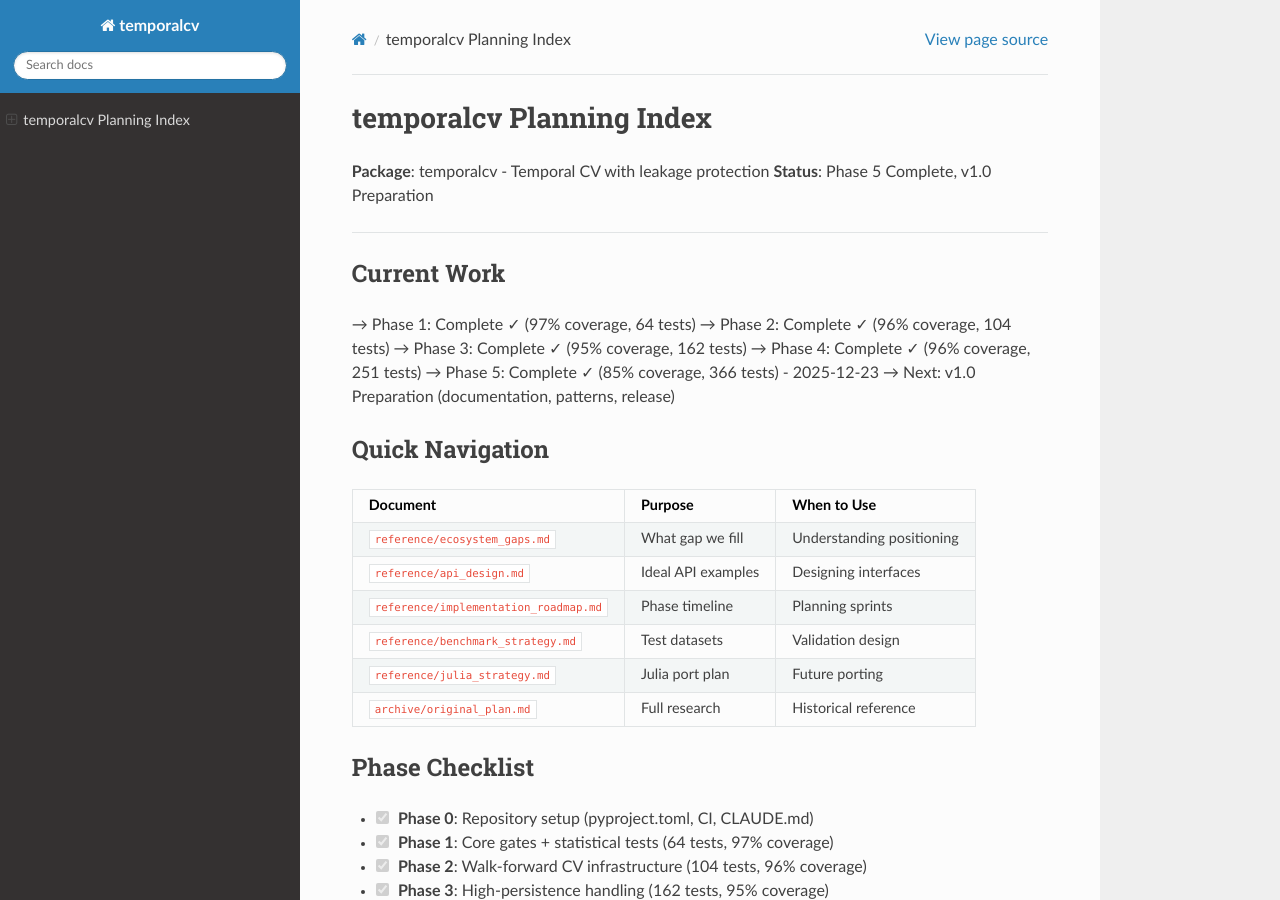
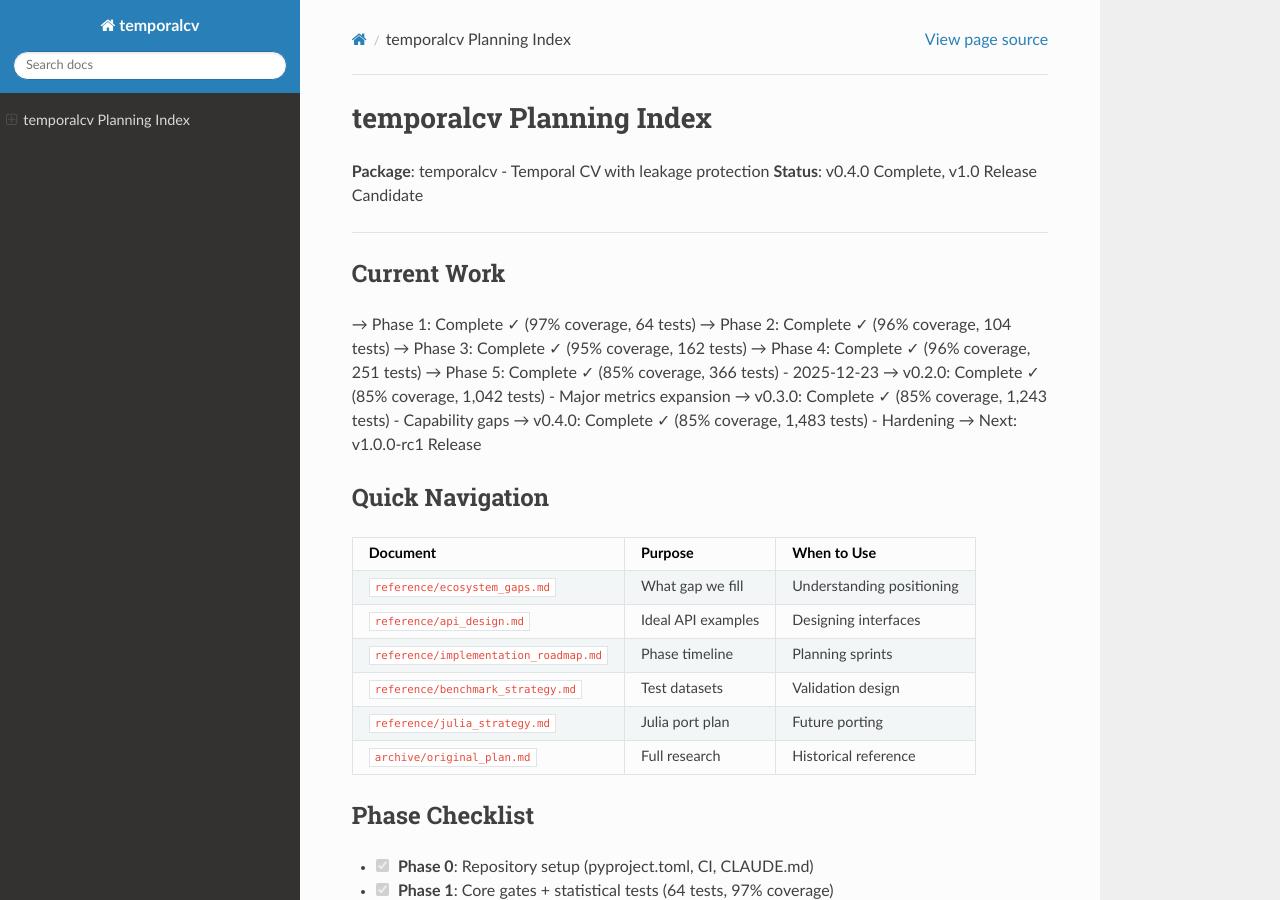
Before and after one commit to brandonmbehring-dev/temporalcv, a Sphinx documentation site: the page built from docs/plans/INDEX.md, in a window 1280 px wide and 900 px high. Built offline with Sphinx 7.4.7 and the Read the Docs theme 3.1.0, drawn with Linux system fonts in a browser that asks for light colours.

Commit message:
chore: v1.0.0-rc1 release preparation
- Version bump to 1.0.0-rc1 in pyproject.toml
- Add v0.3.0 and v0.4.0 entries to CHANGELOG.md
- Update docs/plans/INDEX.md with current status (1,483 tests)
- Update CURRENT_WORK.md for release phase

🤖 Generated with [Claude Code](https://claude.com/claude-code)

Co-Authored-By: Claude Opus 4.5 <noreply@anthropic.com>

```diff
--- a/docs/plans/INDEX.md
+++ b/docs/plans/INDEX.md
@@ -1,7 +1,7 @@
 # temporalcv Planning Index
 
 **Package**: temporalcv - Temporal CV with leakage protection
-**Status**: Phase 5 Complete, v1.0 Preparation
+**Status**: v0.4.0 Complete, v1.0 Release Candidate
 
 ---
 
@@ -12,7 +12,10 @@
 → Phase 3: Complete ✓ (95% coverage, 162 tests)
 → Phase 4: Complete ✓ (96% coverage, 251 tests)
 → Phase 5: Complete ✓ (85% coverage, 366 tests) - 2025-12-23
-→ Next: v1.0 Preparation (documentation, patterns, release)
+→ v0.2.0: Complete ✓ (85% coverage, 1,042 tests) - Major metrics expansion
+→ v0.3.0: Complete ✓ (85% coverage, 1,243 tests) - Capability gaps
+→ v0.4.0: Complete ✓ (85% coverage, 1,483 tests) - Hardening
+→ Next: v1.0.0-rc1 Release
 
 ## Quick Navigation
 
--- a/pyproject.toml
+++ b/pyproject.toml
@@ -1,6 +1,6 @@
 [project]
 name = "temporalcv"
-version = "0.1.0"
+version = "1.0.0-rc1"
 description = "Temporal cross-validation with leakage protection for time-series ML"
 readme = "README.md"
 license = "MIT"
```
Also changed, not shown: CHANGELOG.md (+95 -0 lines), CURRENT_WORK.md (+7 -6 lines).
